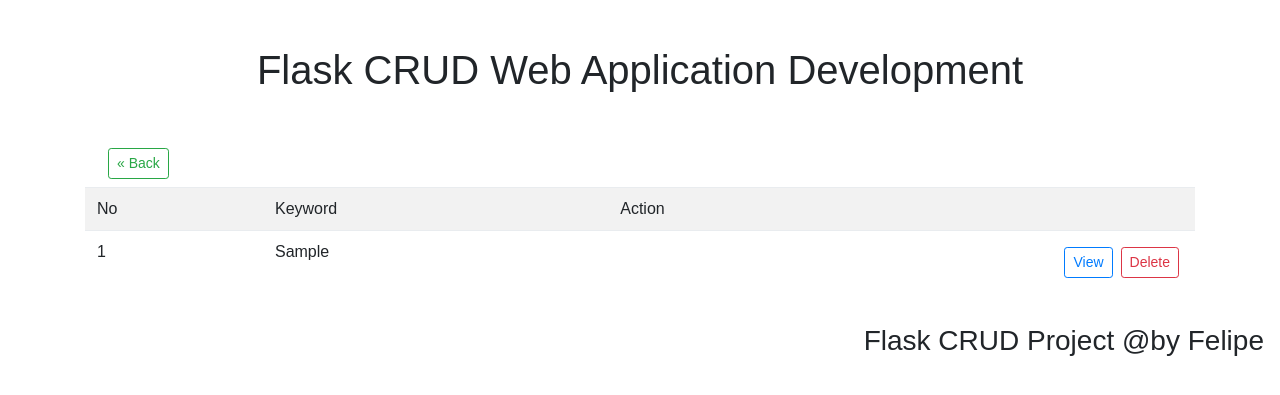
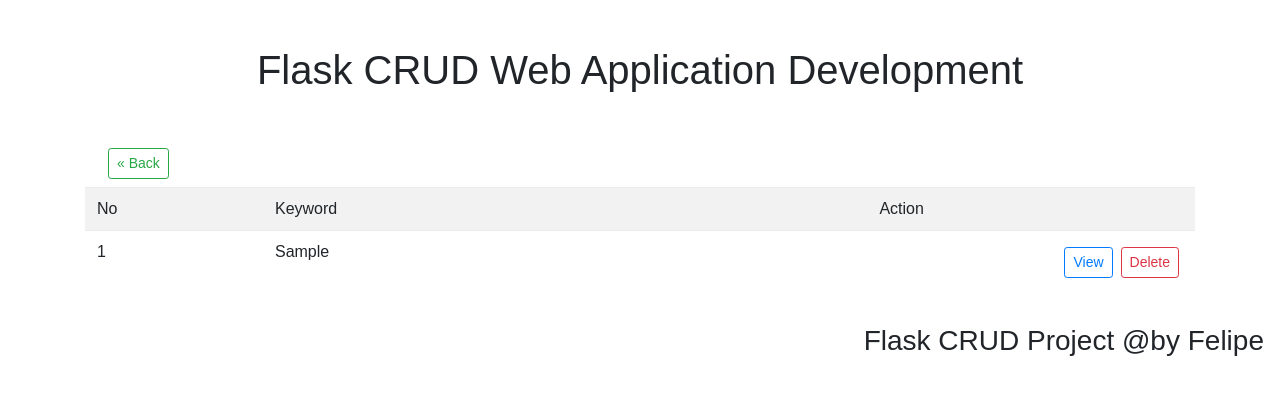
Before and after one commit to FunnyDeveloper100/Flask-Scraping-MySQL, a Flask app: page /domain/search_list in a window 1280 px wide. Shown: the top 395 px of the page. Run offline with Flask 2, Linux system fonts and the light colour scheme; tables that the repository leaves empty hold one stand-in row (values such as "Sample post"); some libraries are stand-ins or nearby versions.

Commit message:
style some fix

```diff
--- a/app/templates/search_list.html
+++ b/app/templates/search_list.html
@@ -21,10 +21,12 @@
                 {%endfor%} {%endif%} {%endwith%}
                 {% if search_list %}
                 <table class="table table-striped table-hover">
-                    <tr>
+                    <tr class='head'>
                         <th>No</th>
                         <th>Keyword</th>
-                        <th>Action</th>
+                        <th class="text-center">
+                            Action
+                        </th>
                     </tr>
                     {% for search in search_list %}
                     <tr>
```
